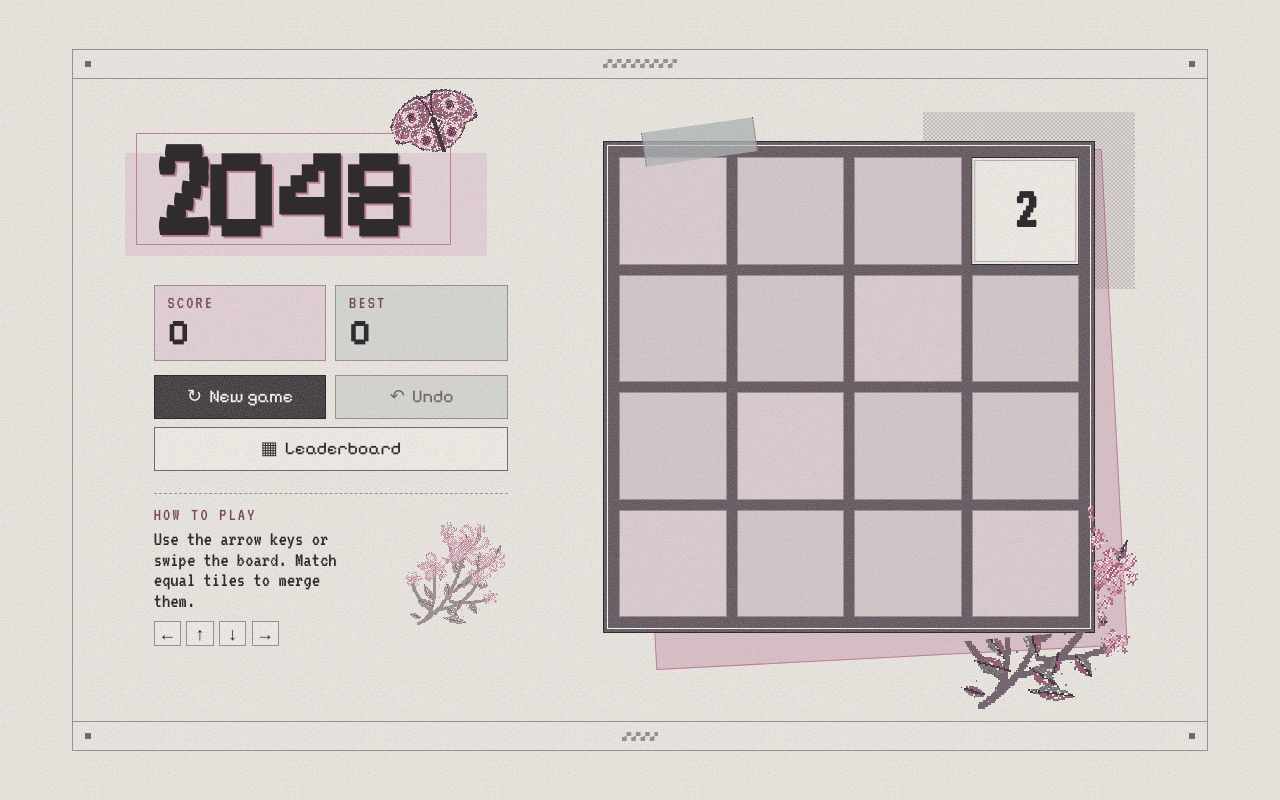
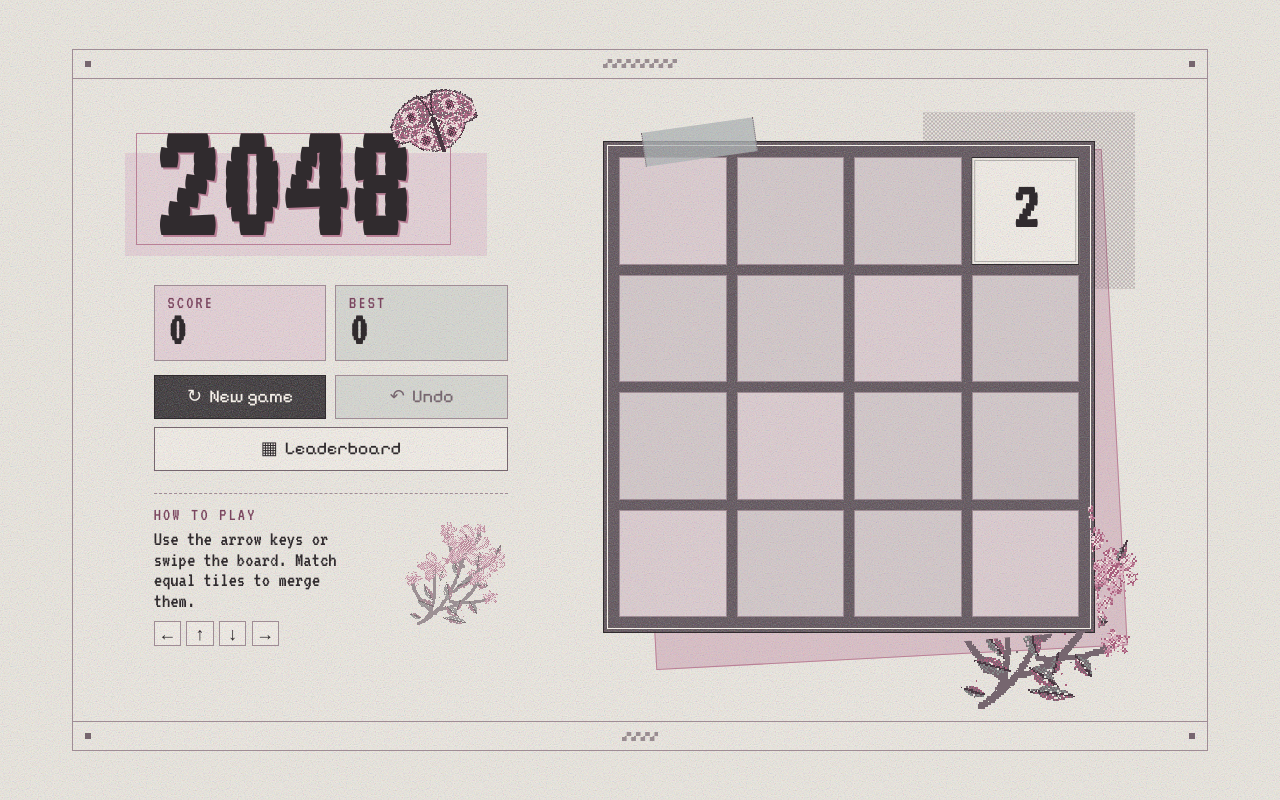
Before and after one commit to hrxshima/web-prog-lab3, a plain HTML site: page index.html in a window 1280 px wide. Drawn offline with Linux system fonts and the light colour scheme.

Commit message:
fix: улучшила читаемость и выровняла ширину цифр

```diff
--- a/css/responsive.css
+++ b/css/responsive.css
@@ -38,6 +38,10 @@
   .keys { display: none; }
 }
 
+@media (max-width: 26rem) {
+  .dialog th:last-child { width: 36%; }
+}
+
 @media (max-width: 24rem) {
   .poster { width: calc(100% - 1rem); margin-block: .6rem; }
   .layout { padding-inline: .85rem; }
--- a/css/styles.css
+++ b/css/styles.css
@@ -13,11 +13,11 @@
 }
 
 @font-face {
-  font-family: "VT323 Numeral Two";
+  font-family: "VT323 Digits";
   src: url("../assets/fonts/VT323.ttf") format("truetype");
   font-display: swap;
-  size-adjust: 118%;
-  unicode-range: U+0032;
+  size-adjust: 132%;
+  unicode-range: U+0030-0039;
 }
 
 :root {
@@ -37,9 +37,9 @@
   --cell-base: #d4c8ca;
   --danger: #852e4e;
   --grain: url("../assets/images/grain.svg");
-  --font-main: "Pixelify Sans", VT323, monospace;
-  --font-detail: VT323, "Pixelify Sans", monospace;
-  --font-numerals: "VT323 Numeral Two", var(--font-main);
+  --font-digits: "VT323 Digits";
+  --font-main: var(--font-digits), "Pixelify Sans", VT323, monospace;
+  --font-detail: var(--font-digits), VT323, "Pixelify Sans", monospace;
   --content-width: 71rem;
   --board-size: 30.75rem;
 }
@@ -147,11 +147,10 @@ button { color: inherit; }
   margin: 0 0 0 -.025em;
   position: relative;
   color: var(--graphite);
-  font-family: var(--font-numerals);
   font-size: clamp(5.3rem, 10vw, 9.15rem);
   line-height: .88;
   font-weight: 700;
-  letter-spacing: -.065em;
+  letter-spacing: -.025em;
   text-shadow: 2px 2px var(--rose-ink);
 }
 
@@ -356,7 +355,6 @@ kbd {
   outline-offset: -4px;
   color: var(--tile-ink);
   background: var(--grain), var(--tile-color);
-  font-family: var(--font-numerals);
   font-size: min(11cqi, calc(31cqi / var(--digits)));
   font-weight: 700;
   line-height: 1;
```
Also changed, not shown: assets/favicon.svg, 1 other file.
